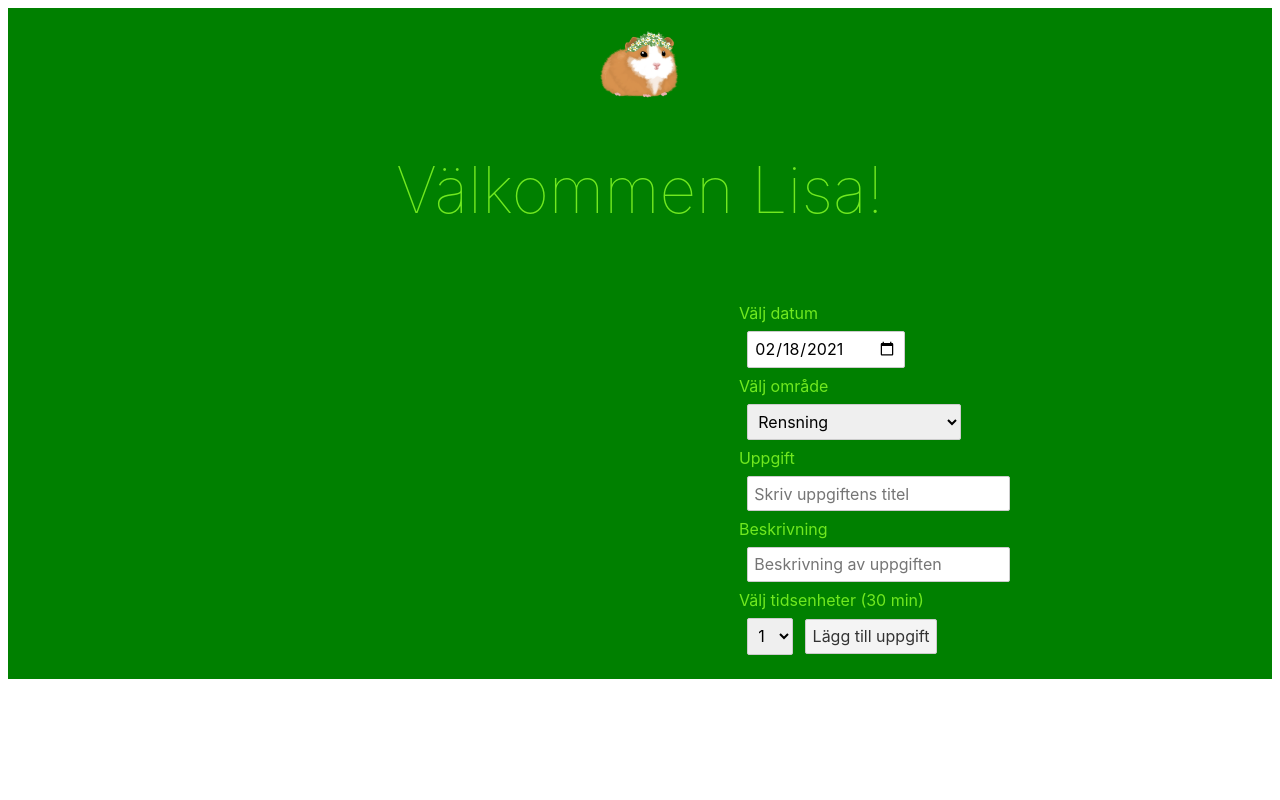
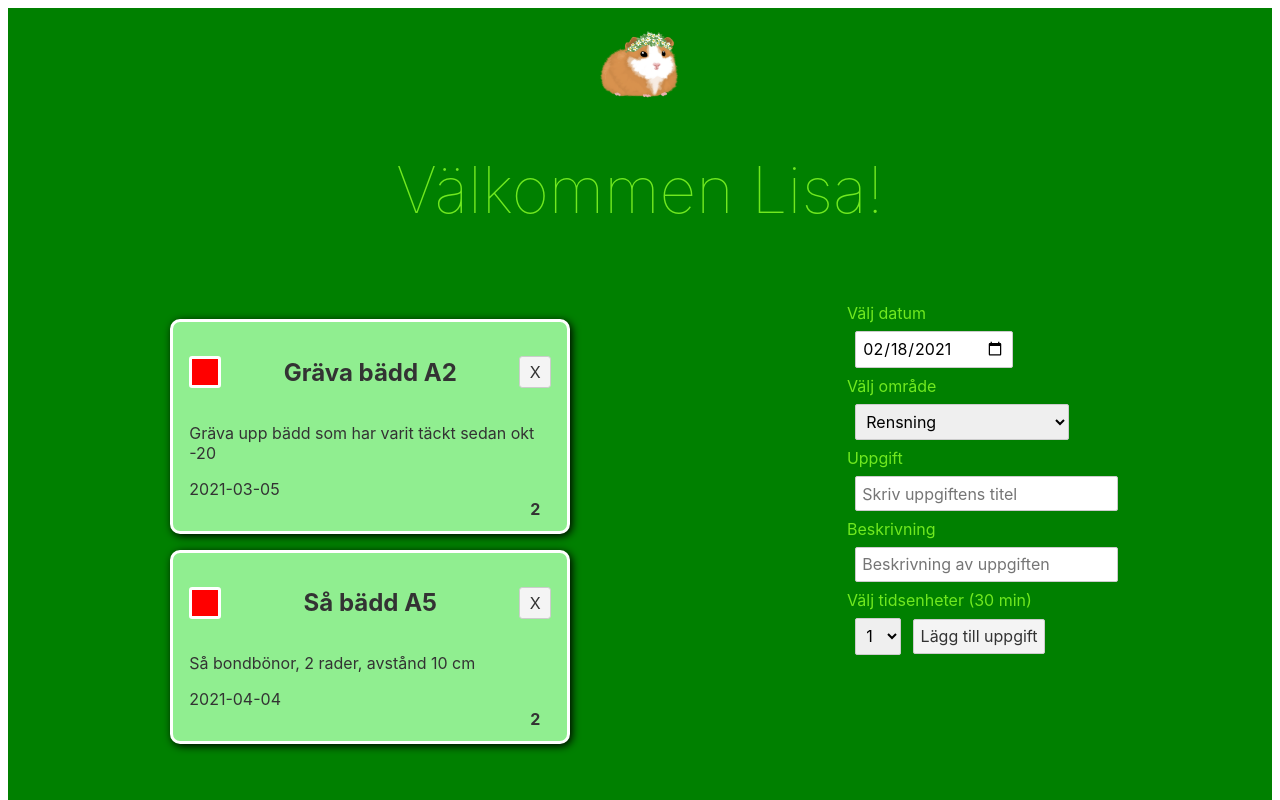
Before and after one commit to lisapaajarvi/svelte-project, a Svelte app: page / in a window 1280 px wide. Shown: the top 800 px of the page. Built offline with nearby package versions, Linux system fonts and the light colour scheme.

Commit message:
small changes

```diff
--- a/src/App.svelte
+++ b/src/App.svelte
@@ -6,7 +6,7 @@
 
 	let todolist = JSON.parse(localStorage.getItem("todolist"))
 	if (todolist === null || undefined) {
-    todolist = [];
+    todolist = [{"date":"2021-03-05","color":"yellow","title":"Gräva bädd A2","description":"Gräva upp bädd som har varit täckt sedan okt -20","time":2},{"date":"2021-04-04","color":"blue","title":"Så bädd A5","description":"Så bondbönor, 2 rader, avstånd 10 cm","time":2}];
 	}
 </script>
 
@@ -19,7 +19,6 @@
 		{#each todolist as item}
 			<TodoCard {item}>
 				<span slot="date">{item.date}</span>
-				<span slot="color">{item.color}</span>
 				<span slot="title">{item.title}</span>
 				<span slot="description">{item.description}</span>
 				<p slot="time">{item.time}</p>
@@ -39,7 +38,6 @@
 
 </main>
 
-
 <style>
 
 	header {
@@ -52,6 +50,7 @@
 		background-color: green;
 		display: flex;
 		justify-content: space-around;
+		height: 100%;
 	}
 
 	.todo-form {
```
Also changed, not shown: src/TodoForm.svelte (+4 -3 lines).
